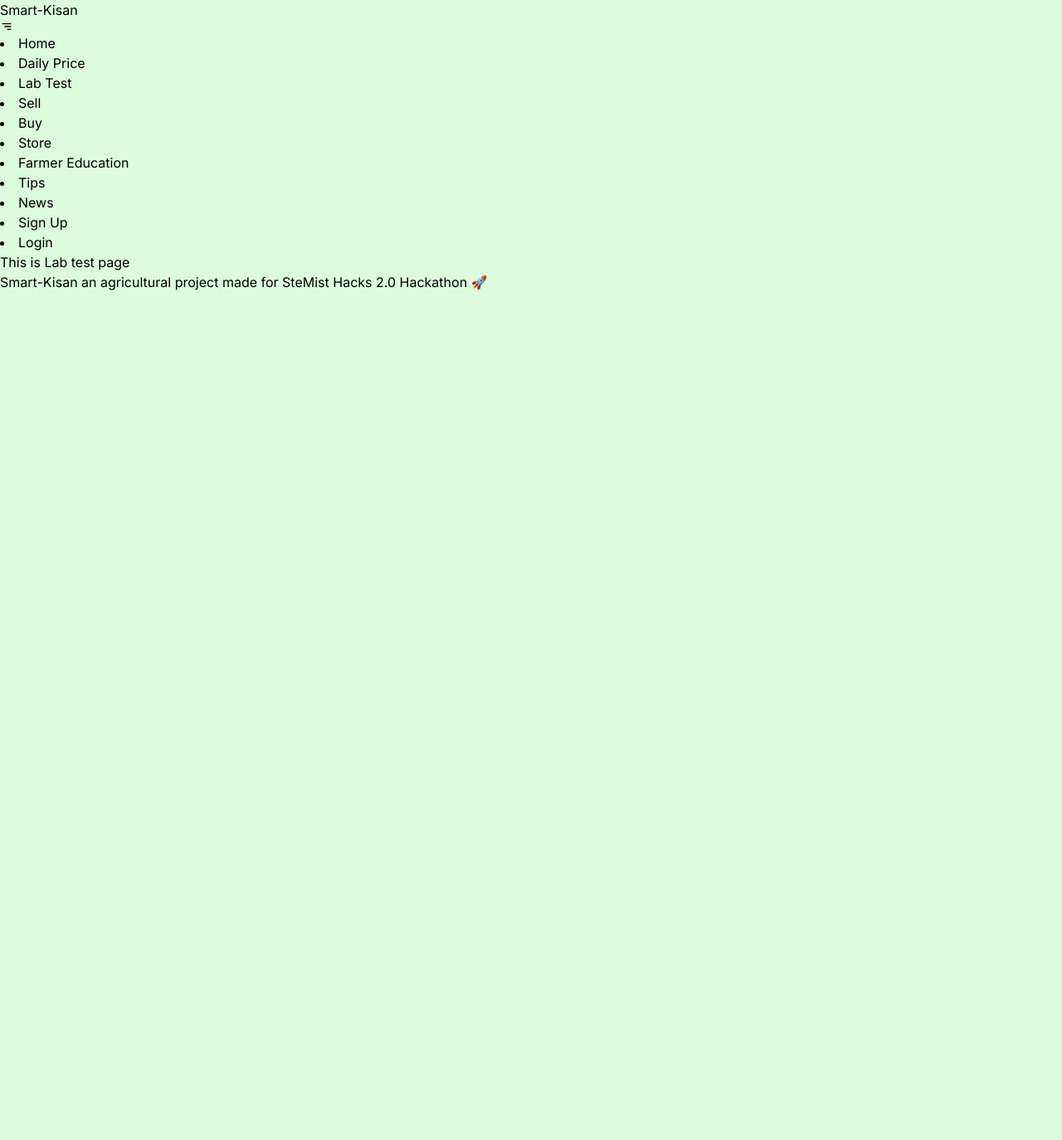
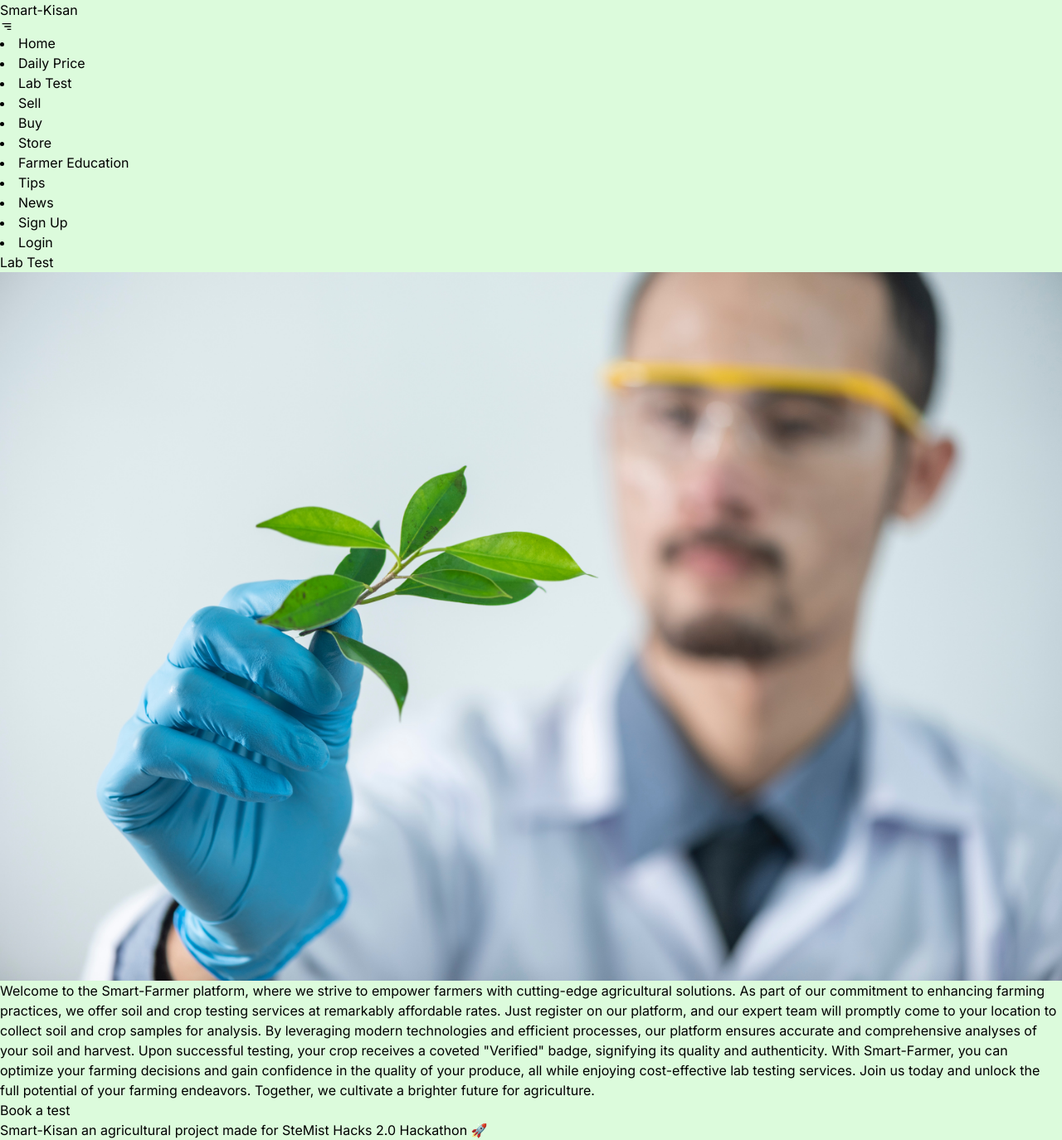
Before and after one commit to gaurav-goswami/Smart-Kisan, a React (Vite) app in the folder client/: page /lab-test in a window 1280 px wide. Shown: the whole page at 83% size. Before the commit the page ends 800 px from the top, so only its background shows below. Built offline with nearby package versions, Linux system fonts and the light colour scheme.

Commit message:
added lab test page

```diff
--- a/client/src/data/messages.js
+++ b/client/src/data/messages.js
@@ -9,3 +9,5 @@ We believe that education should be accessible and easy to understand. Our video
 From explaining agricultural laws and regulations to demonstrating best farming practices, our video library caters to the diverse needs of farmers. We showcase insights from experienced farmers and agricultural experts, allowing our farming community to learn from those who have hands-on experience.
 
 Our commitment is to empower farmers with the know-how they need to thrive in a rapidly changing agricultural landscape. By offering free educational videos, we aim to break down barriers and ensure that every farmer has access to valuable knowledge.`
+
+export const LAB_MESSAGE = `Welcome to the Smart-Farmer platform, where we strive to empower farmers with cutting-edge agricultural solutions. As part of our commitment to enhancing farming practices, we offer soil and crop testing services at remarkably affordable rates. Just register on our platform, and our expert team will promptly come to your location to collect soil and crop samples for analysis. By leveraging modern technologies and efficient processes, our platform ensures accurate and comprehensive analyses of your soil and harvest. Upon successful testing, your crop receives a coveted "Verified" badge, signifying its quality and authenticity. With Smart-Farmer, you can optimize your farming decisions and gain confidence in the quality of your produce, all while enjoying cost-effective lab testing services. Join us today and unlock the full potential of your farming endeavors. Together, we cultivate a brighter future for agriculture.`
--- a/client/src/pages/LabTestPage.jsx
+++ b/client/src/pages/LabTestPage.jsx
@@ -1,11 +1,28 @@
 import React from "react";
 import MainWrapper from "../Wrapper/MainWrapper";
+import cropLabTest from "../assets/cropLabTest.jpg";
+import { LAB_MESSAGE } from "../data/messages";
+
 
 const LabTestPage = () => {
   return (
     <>
       <MainWrapper>
-        <h1>This is Lab test page</h1>
+        <div className="w-[95%] min-h-screen md:w-[80%] p-2 mx-auto flex flex-col gap-5">
+          <h2 className="text-2xl md:text-5xl font-bold text-center">Lab Test</h2>
+
+          <div className="w-[100%] flex flex-col md:flex-row">
+            <div className="w-[100%] lg:w-[50%] h-[400px] p-4 mt-2">
+              <img src={cropLabTest} alt="crop lab test image" className="h-full w-full object-cover object-center" />
+            </div>
+
+            <p className="w-[100%] lg:w-[50%] p-4 text-lg md:text-xl font-semibold text-gray-700">{LAB_MESSAGE}</p>
+
+          </div>
+
+          <button className='bg-yellow-400 px-6 py-3 rounded-lg font-semibold'>Book a test</button>
+
+        </div>
       </MainWrapper>
     </>
   );
```
